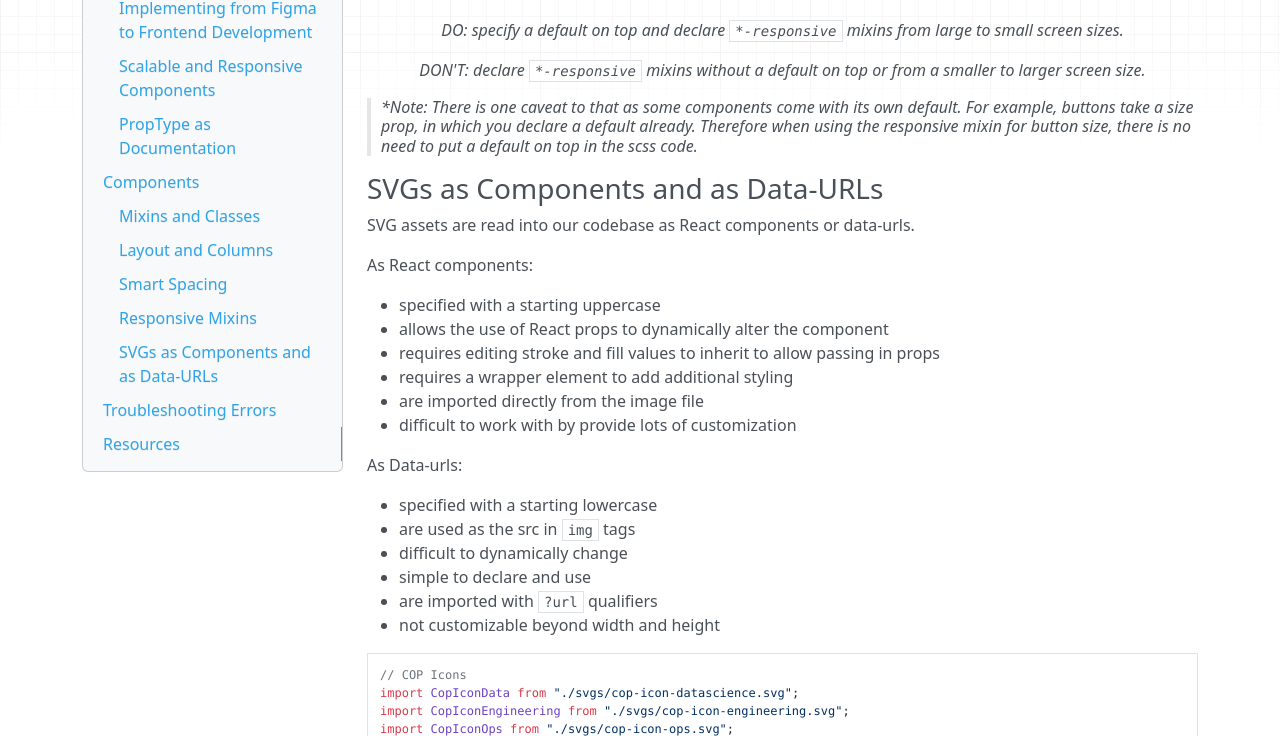
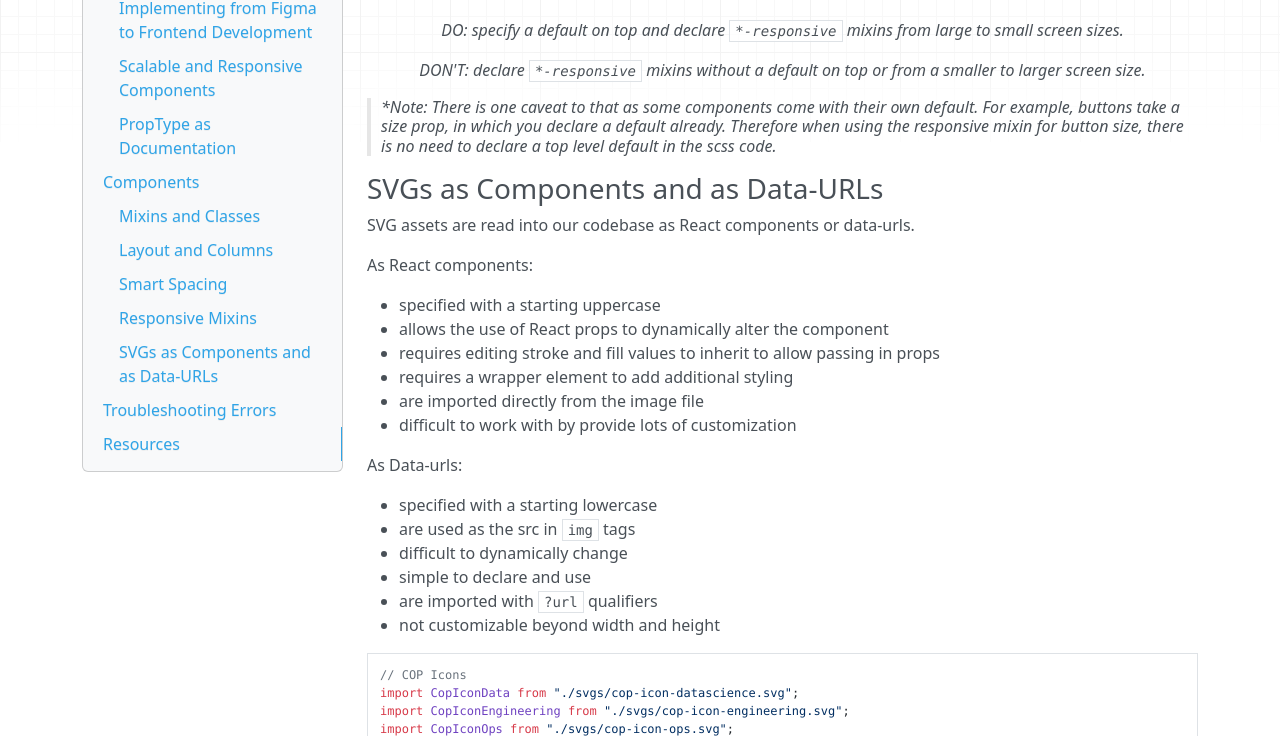
Before and after one commit to Aveline-art/CivicTechJobs-Documentation-Test, an MkDocs documentation site: the page built from docs/developer/design-system.md, in a window 1280 px wide and 900 px high, scrolled down 7921 px, cut to the strip 164-900 px from the top of the window. Built offline with MkDocs 1.6.1, drawn with Linux system fonts in a browser that asks for light colours; nearby versions of some CDN libraries.

Commit message:
corrected grammar

```diff
--- a/docs/developer/design-system.md
+++ b/docs/developer/design-system.md
@@ -225,7 +225,7 @@ These mixins always use max-width in its media query (as we use a desktop-first
 *<p style="text-align: center;">DON'T: declare `*-responsive` mixins without a default on top or from a smaller to larger screen size.</p>*
 
 
-> ###### *\*Note: There is one caveat to that as some components come with its own default. For example, buttons take a size prop, in which you declare a default already. Therefore when using the responsive mixin for button size, there is no need to put a default on top in the scss code.*
+> ###### *\*Note: There is one caveat to that as some components come with their own default. For example, buttons take a size prop, in which you declare a default already. Therefore when using the responsive mixin for button size, there is no need to declare a top level default in the scss code.*
 
 ### SVGs as Components and as Data-URLs
 
```
